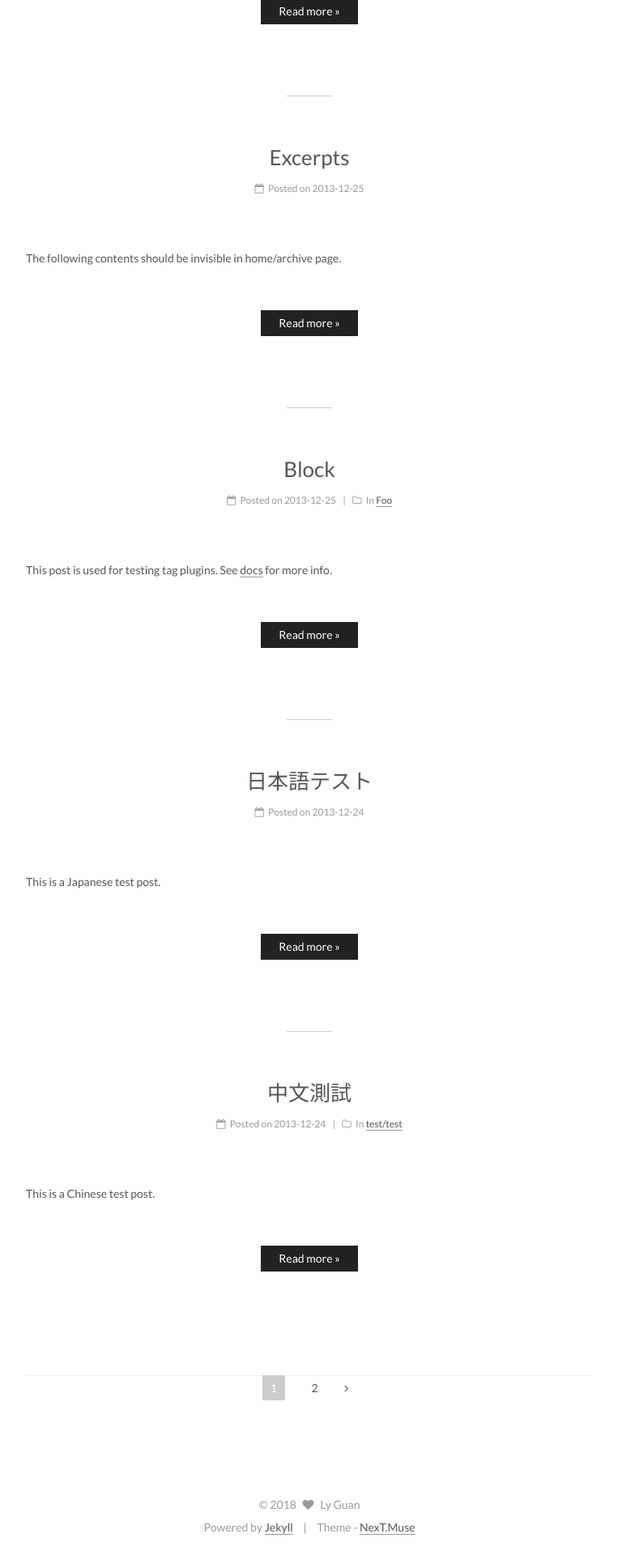
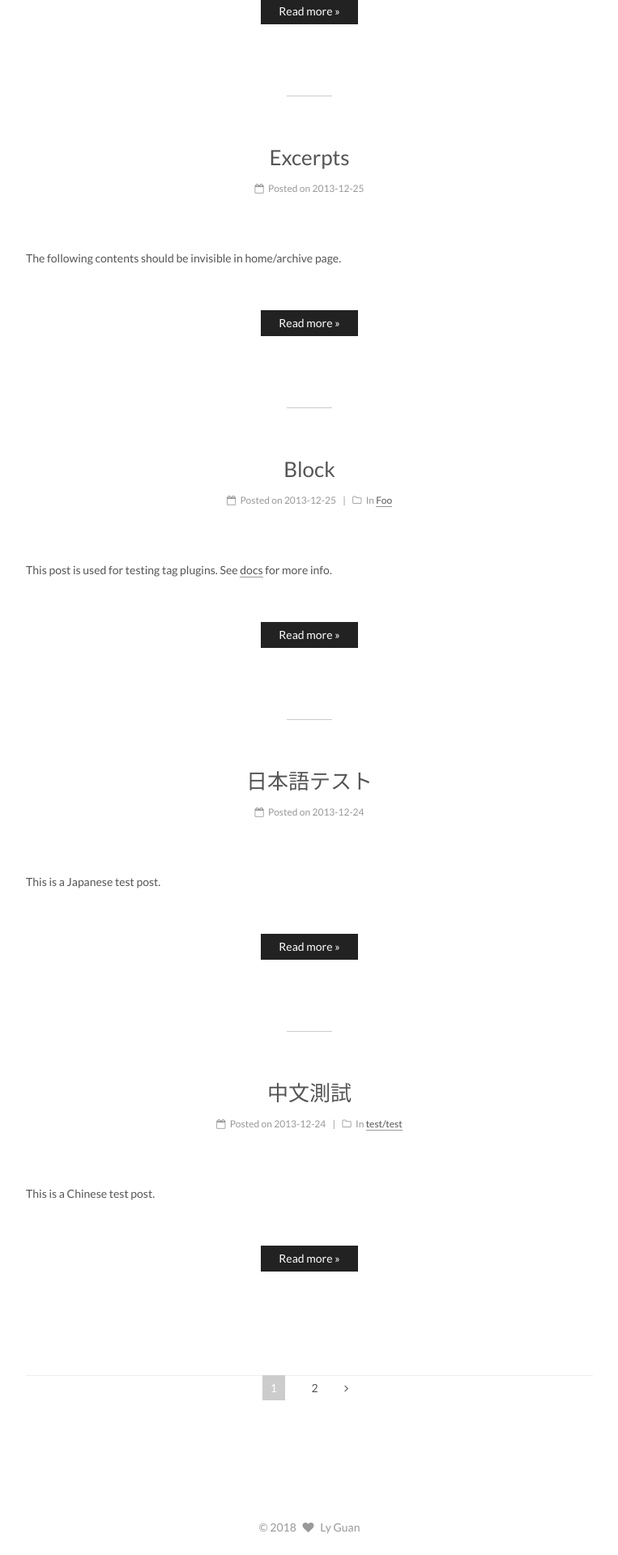
Before and after one commit to guannnni/2018, a Jekyll site: the page built from index.html, in a window 1280 px wide. Shown: the part 2917-4837 px from the top of the page at 81% size, without its empty margins (258-1021 px from the left). Built offline with Jekyll 4.4.1, drawn with Linux system fonts in a browser that asks for light colours; the list of posts is cut into pages by our own code; part of the change alters nothing that is shown.

Commit message:
Update _config.yml

```diff
--- a/_config.yml
+++ b/_config.yml
@@ -1,5 +1,5 @@
 # ---------------------------------------------------------------
-# Jekyll & Global Configuration
+# Great thanks to Jekyll & Global Configuration
 ## Docs: https://jekyllrb.com/docs/configuration/
 # ---------------------------------------------------------------
 
@@ -78,7 +78,7 @@ plugins:
 favicon: /assets/favicon.ico
 
 # Set default keywords (Use a comma to separate)
-keywords: "Jekyll, NexT"
+keywords: "Ly Guan, NexT"
 
 # Set rss to false to disable feed link.
 # Leave rss as empty to use site's feed link.
@@ -86,13 +86,13 @@ keywords: "Jekyll, NexT"
 rss:
 
 # Specify the date when the site was setup
-#since: 2015
+#since: 2018
 
 # icon between year and author @Footer
 authoricon: heart
 
 # Footer `powered-by` and `theme-info` copyright
-copyright: true
+copyright: false
 
 # ---------------------------------------------------------------
 # SEO Settings
```
